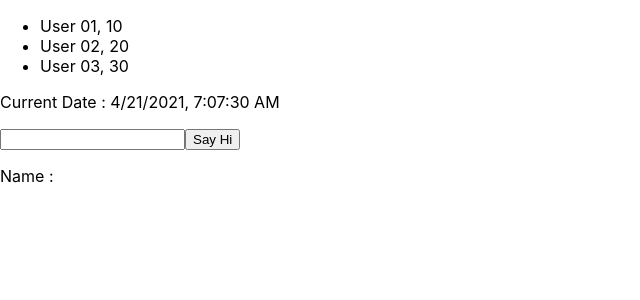
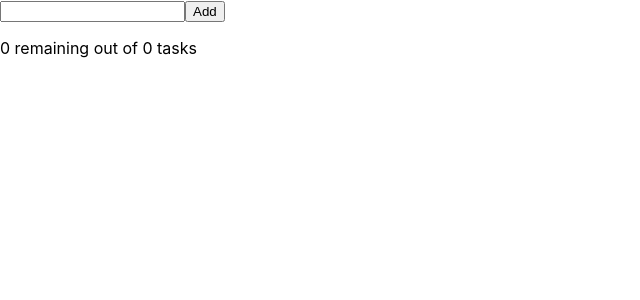
Before and after one commit to DoT-ReversE/workshop-javascript-2021-04-21, a React (Create React App) app: page / in a window 1280 px wide. Shown: the top 300 px of the page, without its empty margins (0-640 px from the left). Built offline with nearby package versions, Linux system fonts and the light colour scheme.

Commit message:
Assignment React for JavaScript Course

```diff
--- a/src/App.js
+++ b/src/App.js
@@ -1,28 +1,12 @@
-import { useState } from 'react';
 import './App.css';
-import User from './components/User';
-import Clock from './components/Clock';
-import Form from './components/Form';
+
+//import TrainingApp from './components/TrainingApp';
+import TaskApp from './assignments/TaskApp';
 
 function App() {
-  const users = [
-    { id: 1, name: "User 01", age: 10},
-    { id: 2, name: "User 02", age: 20},
-    { id: 3, name: "User 03", age: 30},
-  ]
-
-  const [message, setMessage] = useState("");
-
-  function sayHi(name) {
-    setMessage("Hello " + name + "!!!!");
-  }
-
   return (
     <div>
-      <User users={users}/>
-      <Clock title="Current Date : " />
-      <Form onSayHi={sayHi}/>
-      <p>{message}</p>
+      <TaskApp />
     </div>
   );
 }
--- /dev/null
+++ b/src/assignments/TaskApp.css
@@ -0,0 +1,3 @@
+.is-done {
+    text-decoration: line-through;
+}
--- /dev/null
+++ b/src/assignments/TaskApp.js
@@ -0,0 +1,44 @@
+import { useState } from 'react';
+import TaskForm from './TaskForm';
+import './TaskApp.css';
+
+function TaskApp() {
+    let taskId = 1;
+
+    const [tasks, setTasks] = useState([]);
+
+    function addTask(taskName) {
+        if (!taskName) {
+            tasks.forEach( (task) => {
+                task.active = false;
+            })
+            setTasks([...tasks]);
+        } else {
+            const newTask = {id: taskId, name: taskName, active: true};
+            setTasks([...tasks, newTask]);
+            taskId++;
+        }
+    }
+
+    const activeTasks = tasks.filter( (task) => (task.active));
+
+    const remainingTaskMessage = activeTasks.length + " remaining out of " + tasks.length + " tasks";
+
+    const taskList = tasks.map((task) => (
+        <li key={task.id} className={task.active ? '' : 'is-done'}>
+            {task.name}
+        </li>
+    ));
+
+    return (
+        <div>
+            <TaskForm onAdd={addTask}/>
+            <p>{remainingTaskMessage}</p>
+            <ul>
+                {taskList}
+            </ul>
+        </div>
+    );
+}
+
+export default TaskApp;
--- /dev/null
+++ b/src/assignments/TaskForm.js
@@ -0,0 +1,24 @@
+import { useState } from 'react';
+
+function TaskForm( {onAdd} ) {
+
+    const [taskName, setTaskName] = useState("");
+
+    function doKey(event) {
+        setTaskName(event.target.value);
+    }
+
+    function addTask() {
+        console.log("Add tasks");
+        onAdd(taskName);
+    }
+
+    return (
+        <div>
+            <input type="text" onKeyUp={doKey}/>
+            <button onClick={addTask}>Add</button>
+        </div>
+    );
+}
+
+export default TaskForm;
--- /dev/null
+++ b/src/components/TrainingApp.js
@@ -0,0 +1,29 @@
+import { useState } from 'react';
+import User from './User';
+import Clock from './Clock';
+import Form from './Form';
+
+function TrainingApp() {
+  const users = [
+    { id: 1, name: "User 01", age: 10},
+    { id: 2, name: "User 02", age: 20},
+    { id: 3, name: "User 03", age: 30},
+  ]
+
+  const [message, setMessage] = useState("");
+
+  function sayHi(name) {
+    setMessage("Hello " + name + "!!!!");
+  }
+
+  return (
+    <div>
+      <User users={users}/>
+      <Clock title="Current Date : " />
+      <Form onSayHi={sayHi}/>
+      <p>{message}</p>
+    </div>
+  );
+}
+
+export default TrainingApp;
```
Also changed, not shown: 1 other file (tests, documents, lock files or other folders).
